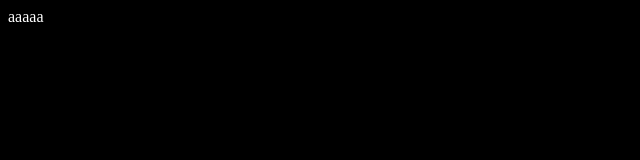
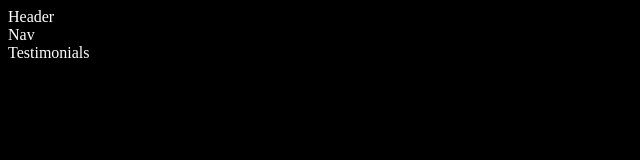
Before and after one commit to szrokmn/my_portfolio-react, a React (Create React App) app: page / in a window 1280 px wide. Shown: the top 160 px of the page, without its empty margins (0-640 px from the left). Built offline with nearby package versions, Linux system fonts and the light colour scheme.

Commit message:
components continue

```diff
--- a/src/App.js
+++ b/src/App.js
@@ -1,10 +1,27 @@
 import './App.css';
+import About from './components/about/About';
+import Contact from './components/contact/Contact';
+import Experience from './components/experience/Experience';
+import Footer from './components/footer/Footer';
+import Header from './components/header/Header';
+import Nav from './components/nav/Nav';
+import Portfolio from './components/portfolio/Portfolio';
+import Testimonials from "./components/testimonials/Testimonials"
+import Services from './components/services/Services';
 
 function App() {
   return (
-    <div>
-      aaaaa
-    </div>
+    <>
+      <Header/>
+      <Nav/>
+      <About/>
+      <Experience/>
+      <Services/>
+      <Portfolio/>
+      <Testimonials/>
+      <Contact/>
+      <Footer/>
+    </>
   );
 }
 
--- a/src/components/about/About.jsx
+++ b/src/components/about/About.jsx
@@ -0,0 +1,12 @@
+import React from 'react'
+import "./About.css"
+
+const About = () => {
+  return (
+    <div>
+
+    </div>
+  )
+}
+
+export default About
--- a/src/components/contact/Contact.jsx
+++ b/src/components/contact/Contact.jsx
@@ -0,0 +1,11 @@
+import React from 'react'
+import "./Contact.css"
+const Contact = () => {
+  return (
+    <div>
+
+    </div>
+  )
+}
+
+export default Contact
--- a/src/components/experience/Experience.jsx
+++ b/src/components/experience/Experience.jsx
@@ -0,0 +1,11 @@
+import React from 'react'
+import "./Experience.css"
+const Experience = () => {
+  return (
+    <div>
+
+    </div>
+  )
+}
+
+export default Experience
--- a/src/components/footer/Footer.jsx
+++ b/src/components/footer/Footer.jsx
@@ -0,0 +1,11 @@
+import React from 'react'
+import "./Footer.css"
+const Footer = () => {
+  return (
+    <div>
+
+    </div>
+  )
+}
+
+export default Footer
--- a/src/components/header/Header.jsx
+++ b/src/components/header/Header.jsx
@@ -0,0 +1,11 @@
+import React from 'react'
+import "./Header.css"
+const Header = () => {
+  return (
+    <div>
+      Header
+    </div>
+  )
+}
+
+export default Header
--- a/src/components/nav/Nav.jsx
+++ b/src/components/nav/Nav.jsx
@@ -0,0 +1,11 @@
+import React from 'react'
+import "./Nav.css"
+const Nav = () => {
+  return (
+    <div>
+      Nav
+    </div>
+  )
+}
+
+export default Nav
--- a/src/components/portfolio/Portfolio.jsx
+++ b/src/components/portfolio/Portfolio.jsx
@@ -0,0 +1,11 @@
+import React from 'react'
+import "./Portfolio.css"
+const Portfolio = () => {
+  return (
+    <div>
+
+    </div>
+  )
+}
+
+export default Portfolio
--- a/src/components/services/Services.jsx
+++ b/src/components/services/Services.jsx
@@ -0,0 +1,11 @@
+import React from 'react'
+import "./Services.css"
+const Services = () => {
+  return (
+    <div>
+
+    </div>
+  )
+}
+
+export default Services
--- /dev/null
+++ b/src/components/testimonials/Testimonials.jsx
@@ -0,0 +1,10 @@
+import React from 'react'
+import "./Testimonials.css"
+
+const Testimonials = () => {
+  return (
+    <div>Testimonials</div>
+  )
+}
+
+export default Testimonials
```
Also changed, not shown: src/components/testimonials/Testimonials.css (added), src/index.css (line endings or trailing spaces).
